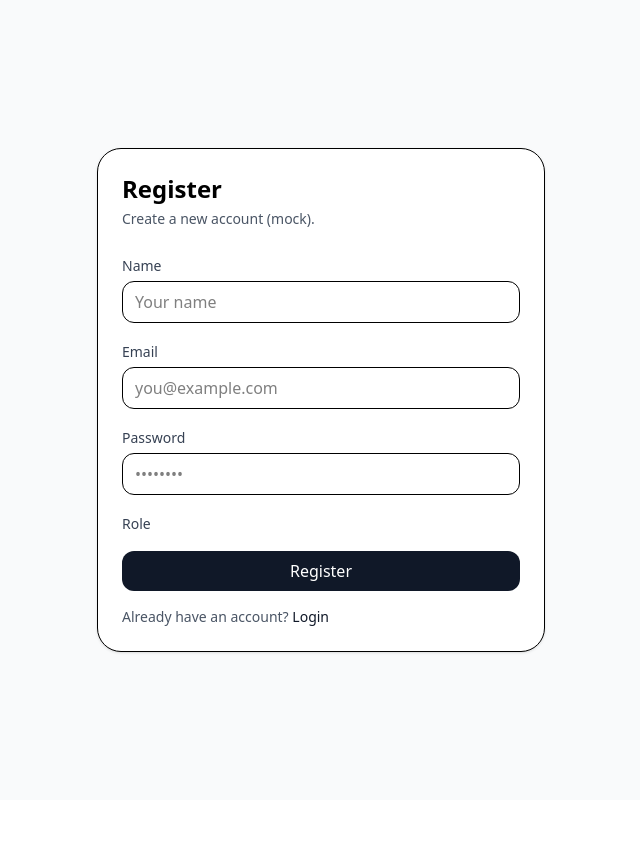
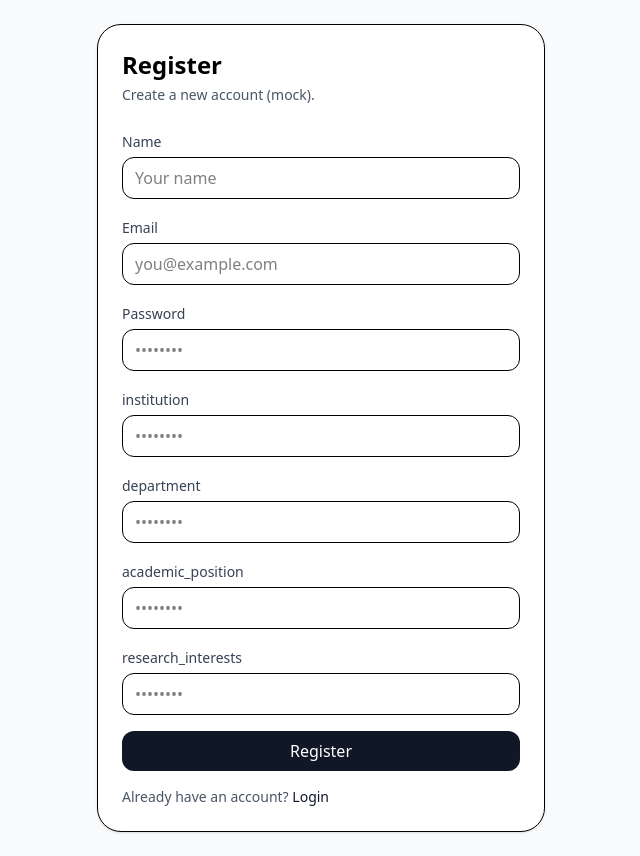
Before and after one commit to DibyanshGupta/RnD-Frontend-, a React app in the folder frontend/: page /register in a window 1280 px wide. Shown: the whole page, without its empty margins (319-959 px from the left). Before the commit the page ends 800 px from the top, so only its background shows below. Built offline with nearby package versions, Linux system fonts and the light colour scheme; the HTML template or start-up script is replaced by a standard one.

Commit message:
Registration page changes

```diff
--- a/frontend/src/pages/Register.jsx
+++ b/frontend/src/pages/Register.jsx
@@ -91,19 +91,45 @@ export default function Register() {
               required
             />
           </div>
+          <div>
+            <label className="text-sm font-medium text-gray-700">institution</label>
+            <input
+              className="mt-1 w-full rounded-xl border px-3 py-2"
+              value={institution}
+              onChange={(e) => setInstitution(e.target.value)}
+              placeholder="••••••••"
+              required
+            />
+          </div>
+          <div>
+            <label className="text-sm font-medium text-gray-700">department</label>
+            <input
+              className="mt-1 w-full rounded-xl border px-3 py-2"
+              value={department}
+              onChange={(e) => setDepartment(e.target.value)}
+              placeholder="••••••••"
+              required
+            />
+          </div><div>
+            <label className="text-sm font-medium text-gray-700">academic_position</label>
+            <input
+              className="mt-1 w-full rounded-xl border px-3 py-2"
+              value={academic_position}
+              onChange={(e) => setAcademic_position(e.target.value)}
+              placeholder="••••••••"
+              required
+            />
+          </div><div>
+            <label className="text-sm font-medium text-gray-700">research_interests</label>
+            <input
+              className="mt-1 w-full rounded-xl border px-3 py-2"
+              value={research_interests}
+              onChange={(e) => research_interests([e.target.value])}
+              placeholder="••••••••"
+              required
+            />
+          </div>
 
-          <div>
-            <label className="text-sm font-medium text-gray-700">Role</label>
-            {/* <select
-              className="mt-1 w-full rounded-xl border px-3 py-2"
-              // value={role}
-              onChange={(e) => setRole(e.target.value)}
-            >
-              <option value="author">Author</option>
-              <option value="reviewer">Reviewer</option>
-              <option value="admin">Admin</option>
-            </select> */}
-          </div>
 
           <button className="w-full rounded-xl bg-gray-900 px-4 py-2 text-white font-medium">
             Register
```
